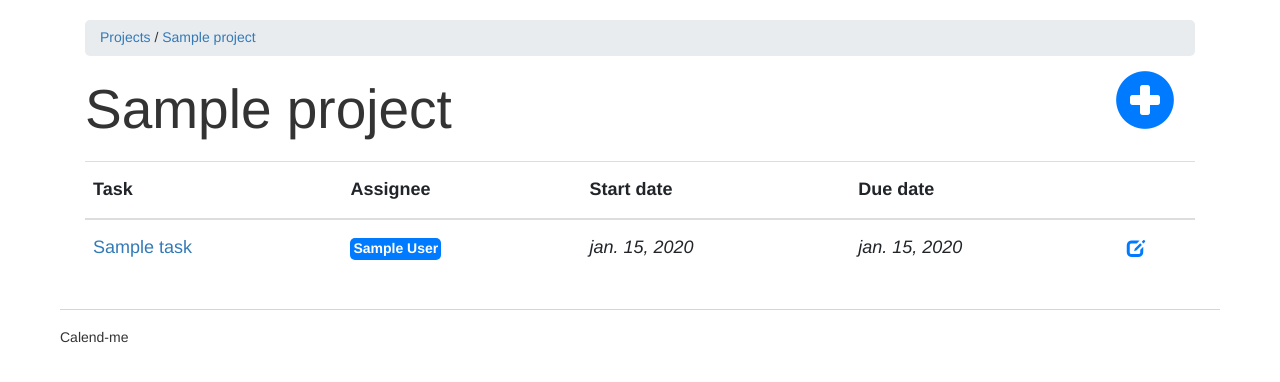
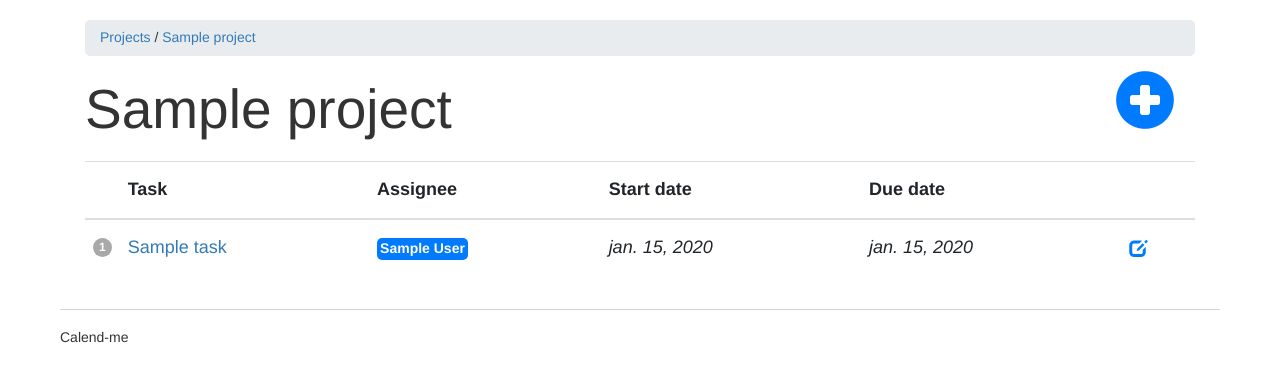
Before and after one commit to Emilie-Thome/Projet_Application_Web, a Django app: page /taskmanager/project/1 in a window 1280 px wide. Shown: the part 270-652 px from the top of the page. Run offline with Django 3.2, Linux system fonts and the light colour scheme; a user stored in the database is signed in; tables that the repository leaves empty hold one stand-in row (values such as "Sample post"); some libraries are stand-ins or nearby versions.

Commit message:
une plus-value évidente : priority mises en darkgray

```diff
--- a/projet_application_web/static/css/styles.css
+++ b/projet_application_web/static/css/styles.css
@@ -27,9 +27,16 @@ h5.path {padding:1rem 1.5rem;
   margin: fill;
   display: inline-flex;
   font-weight: bold;
-  color: black;
   padding:0.3rem 0.3rem;
   border-radius:0.5rem;}
+
+.priority {background-color: darkgray;
+  margin: fill;
+  display: inline-flex;
+  font-weight: bold;
+  color: white;
+  padding:0.3rem 0.6rem;
+  border-radius:2rem;}
 
 .journal-entry{margin: fill;}
 
--- a/projet_application_web/taskmanager/templates/taskmanager/project.html
+++ b/projet_application_web/taskmanager/templates/taskmanager/project.html
@@ -28,6 +28,7 @@
         <thead></thead>
         <thead>
           <tr>
+            <th scope="col" style="white-space: nowrap; width: 1%"><h4 class="th"></h4></th>
             <th scope="col"><h4 class="th">Task</h4></th>
             <th scope="col"><h4 class="th">Assignee</h4></th>
             <th scope="col"><h4 class="th">Start date</h4></th>
@@ -38,6 +39,7 @@
         <tbody>
           {% for task in tasks %}
           <tr>
+            <td class="text-center"><h6 class="priority">{{ task.priority }}</h6></td>
             <td><h4><a href="{% url 'task' task.id %}">{{ task }}</a></h4></td>
             <td><h5 class="assignee">{{ task.assignee }}</h5></td>
             <td><h4 class="date">{{ task.start_date }}</h4></td>
```
